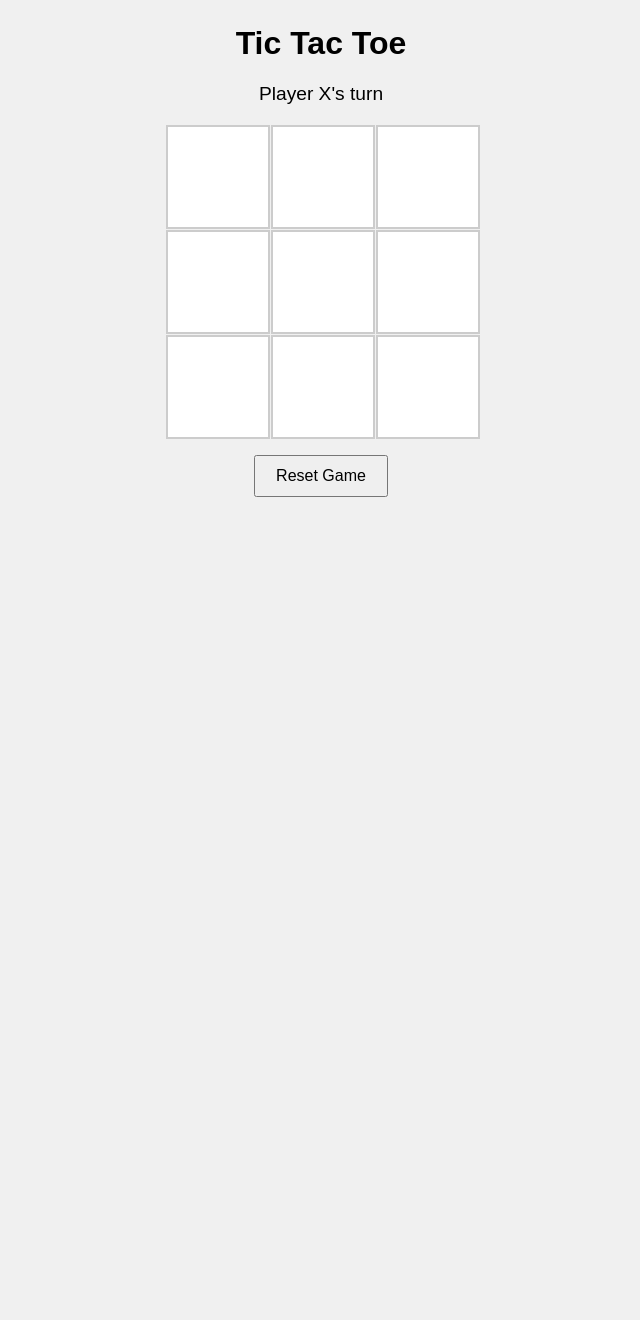
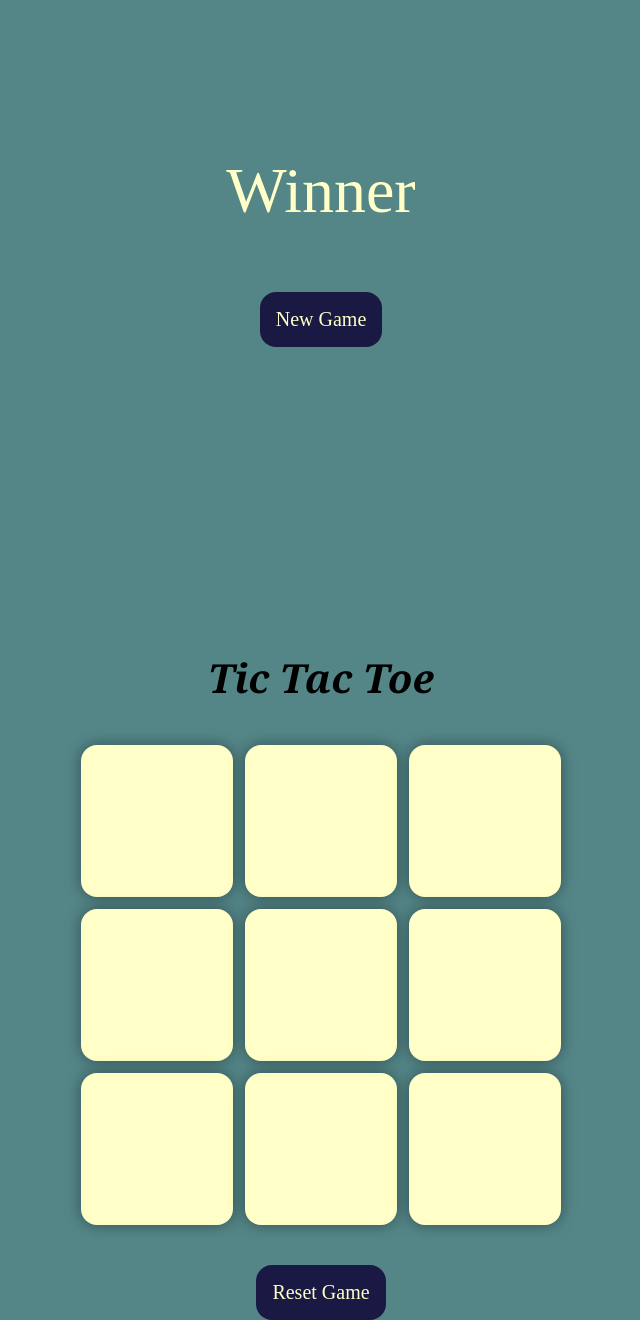
Before and after one commit to mariyamsaleem32/Tic-Tac-Toe-game, a plain HTML site: page index.html in a window 1280 px wide. Shown: the part 150-1470 px from the top of the page, without its empty margins (319-959 px from the left). Before the commit the page ends 800 px from the top, so only its background shows below. Drawn offline with Linux system fonts and the light colour scheme.

Commit message:
add update

```diff
--- a/app.js
+++ b/app.js
@@ -1,15 +1,11 @@
-// script.js
+let boxes = document.querySelectorAll(".box");
+let resetBtn = document.querySelector("#reset-btn");
+let newBtn = document.querySelector("#new-btn");
+let msgContainer = document.querySelector(".msg-container");
+let msg = document.querySelector("#msg")
+let turnO = true;
 
-const board = document.querySelector('.board');
-const cells = document.querySelectorAll('.cell');
-const message = document.getElementById('message');
-const resetButton = document.getElementById('resetButton');
-
-let currentPlayer = 'X';
-let boardState = ['', '', '', '', '', '', '', '', ''];
-let gameActive = true;
-
-const winConditions = [
+const winPatterns = [
      [0, 1, 2],
      [3, 4, 5],
      [6, 7, 8],
@@ -20,47 +16,74 @@ const winConditions = [
      [2, 4, 6],
 ];
 
-function handleClick(event) {
-    const cell = event.target;
-    const index = cell.getAttribute('data-index');
+const resetGame = () => {
+     turnO = true;
+     enaableBoxes();
+     msgContainer.classList.add("hide");
+}
 
-    if (boardState[index] || !gameActive) return;
+    boxes.forEach((box) => {
+    box.addEventListener("click", () => {
+     if (turnO) {
 
-    boardState[index] = currentPlayer;
-    cell.classList.add(currentPlayer);
-    cell.textContent = currentPlayer;
+          box.innerText = "0";
+          box.classList.add("color");
+          turnO = false;
 
-    if (checkWin()) {
-        message.textContent = `${currentPlayer} wins!`;
-        gameActive = false;
-    } else if (boardState.every(cell => cell)) {
-        message.textContent = "It's a draw!";
-        gameActive = false;
         } else {
-        currentPlayer = currentPlayer === 'X' ? 'O' : 'X';
-        message.textContent = `Player ${currentPlayer}'s turn`;
+
+          box.innerText = "x";
+          box.classList.remove("color");
+          turnO = true;
+        }
+
+        box.disabled = true;
+        checkWinner();
+    });
+});
+
+const disableBoxes = () => {
+     for (const box of boxes) {
+          box.disabled = true;
+     }
+};
+
+const enaableBoxes = () => {
+     for (const box of boxes) {
+          box.disabled = false;
+          box.innerText = "";
+     }
+};
+
+const showWinner = (winner) => {
+msg.innerHTML = `congratulations, winner is ${winner} `;
+msgContainer.classList.remove("hide");
+disableBoxes();
+};
+
+const chackingGame = () => {
+if (msg.innerHTML != showWinner) {
+     console.log("game draw");
+}
+
+}
+
+
+const checkWinner = () => {
+     for (let pattern of winPatterns) {
+
+          let pos1Val = boxes[pattern[0]].innerText;
+          let pos2Val = boxes[pattern[1]].innerText;
+          let pos3Val = boxes[pattern[2]].innerText;
+
+          if (pos1Val != "" && pos2Val !=  "" && pos3Val !=  "" ) {
+          if (pos1Val === pos2Val && pos2Val === pos3Val ) {
+               showWinner(pos1Val);
           }
      }
+     }
+};
 
-function checkWin() {
-    return winConditions.some(condition => {
-        const [a, b, c] = condition;
-        return boardState[a] && boardState[a] === boardState[b] && boardState[a] === boardState[c];
-    });
-}
-
-function resetGame() {
-    boardState = ['', '', '', '', '', '', '', '', ''];
-    gameActive = true;
-    currentPlayer = 'X';
-    message.textContent = "Player X's turn";
-    cells.forEach(cell => {
-        cell.textContent = '';
-        cell.classList.remove('X', 'O');
-    });
-}
-
-board.addEventListener('click', handleClick);
-resetButton.addEventListener('click', resetGame);
-
-resetGame(); // Initialize the game
+newBtn.addEventListener("click", resetGame);
+resetBtn.addEventListener("click", resetGame);
+chackingGame();
--- a/index.html
+++ b/index.html
@@ -3,26 +3,41 @@
 <head>
     <meta charset="UTF-8">
     <meta name="viewport" content="width=device-width, initial-scale=1.0">
-    <title>Tic Tac Toe</title>
     <link rel="stylesheet" href="styles.css">
+    <title>Document</title>
 </head>
 <body>
-    <div class="game-container">
-        <h1>Tic Tac Toe</h1>
-        <div id="message"></div>
-        <div class="board">
-            <div class="cell" data-index="0"></div>
-            <div class="cell" data-index="1"></div>
-            <div class="cell" data-index="2"></div>
-            <div class="cell" data-index="3"></div>
-            <div class="cell" data-index="4"></div>
-            <div class="cell" data-index="5"></div>
-            <div class="cell" data-index="6"></div>
-            <div class="cell" data-index="7"></div>
-            <div class="cell" data-index="8"></div>
-        </div>
-        <button id="resetButton">Reset Game</button>
+    <div class="msg-container">
+
+        <p id="msg">winner</p>
+
+        <button id="new-btn"> new game</button>
+
     </div>
+
+    <main>
+
+        <h1>tic tac toe</h1>
+
+     <div class="container">
+
+            <div class="game">
+
+                    <button class="box"></button>
+                    <button class="box"></button>
+                    <button class="box"></button>
+                    <button class="box"></button>
+                    <button class="box"></button>
+                    <button class="box"></button>
+                    <button class="box"></button>
+                    <button class="box"></button>
+                    <button class="box"></button>
+
+            </div>
+     </div>
+     <button id="reset-btn"> reset game</button>
+    </main>
+
     <script src="app.js"></script>
 </body>
 </html>
--- a/styles.css
+++ b/styles.css
@@ -1,52 +1,90 @@
-/* styles.css */
-body {
-    font-family: Arial, sans-serif;
+*{
+    margin: 0;
+    padding: 0;
+    font-family: 'Times New Roman', Times, serif;
+    text-transform: capitalize;
+}
+
+body{
+    background-color: #548688;
+    text-align: center;
+}
+
+h1{
+    font-size: 2.5rem;
+    font-family: Georgia, 'Times New Roman', Times, serif;
+    font-style:oblique;
+
+}
+
+.container{
+    height: 70vh;
     display: flex;
     justify-content: center;
     align-items: center;
-    height: 100vh;
-    margin: 0;
-    background-color: #f0f0f0;
 }
 
-.game-container {
-    text-align: center;
+.game{
+    width: 60vmin;
+    height: 60vmin;
+    display: flex;
+    flex-wrap: wrap;
+    justify-content: center;
+    align-items: center;
+    gap: 1.5vmin;
+
 }
 
-.board {
-    display: grid;
-    grid-template-columns: repeat(3, 100px);
-    grid-template-rows: repeat(3, 100px);
-    gap: 5px;
-    margin: 20px auto;
+.box{
+    height: 19vmin;
+    width: 19vmin;
+    border-radius: 1rem;
+    border: none;
+    box-shadow: 0 0 1rem rgba(0, 0, 0, 0.4);
+    font-size: 8vmin;
+    color: #b0284e ;
+    cursor: pointer;
+    background-color: #ffffc7;
 }
 
-.cell {
-    width: 100px;
-    height: 100px;
-    background-color: white;
-    border: 2px solid #ccc;
-    display: flex;
-    align-items: center;
-    justify-content: center;
-    font-size: 2em;
+#reset-btn{
+    padding: 1rem;
+    font-size: 1.25rem;
+    background-color: #191943;
+    color: #ffffc7;
+    border-radius: 1rem;
+    border: none;
     cursor: pointer;
 }
 
-.cell.X {
-    color: red;
+#new-btn{
+    padding: 1rem;
+    font-size: 1.25rem;
+    background-color: #191943;
+    color: #ffffc7;
+    border-radius: 1rem;
+    border: none;
+    cursor: pointer;
 }
 
-.cell.O {
-    color: blue;
+#msg {
+    font-size: 8vmin;
+    color: #ffffc7;
 }
 
-#message {
-    font-size: 1.2em;
-    margin: 10px;
+.msg-container{
+height: 100vmin;
+display: flex;
+align-items: center;
+justify-content: center;
+flex-direction: column;
+gap: 4rem;
 }
 
-button {
-    padding: 10px 20px;
-    font-size: 1em;
+.hide{
+    display: none;
 }
+
+.color{
+    color: #02085e;
+}
```
Lines whose indentation alone changed are shown as unchanged.
